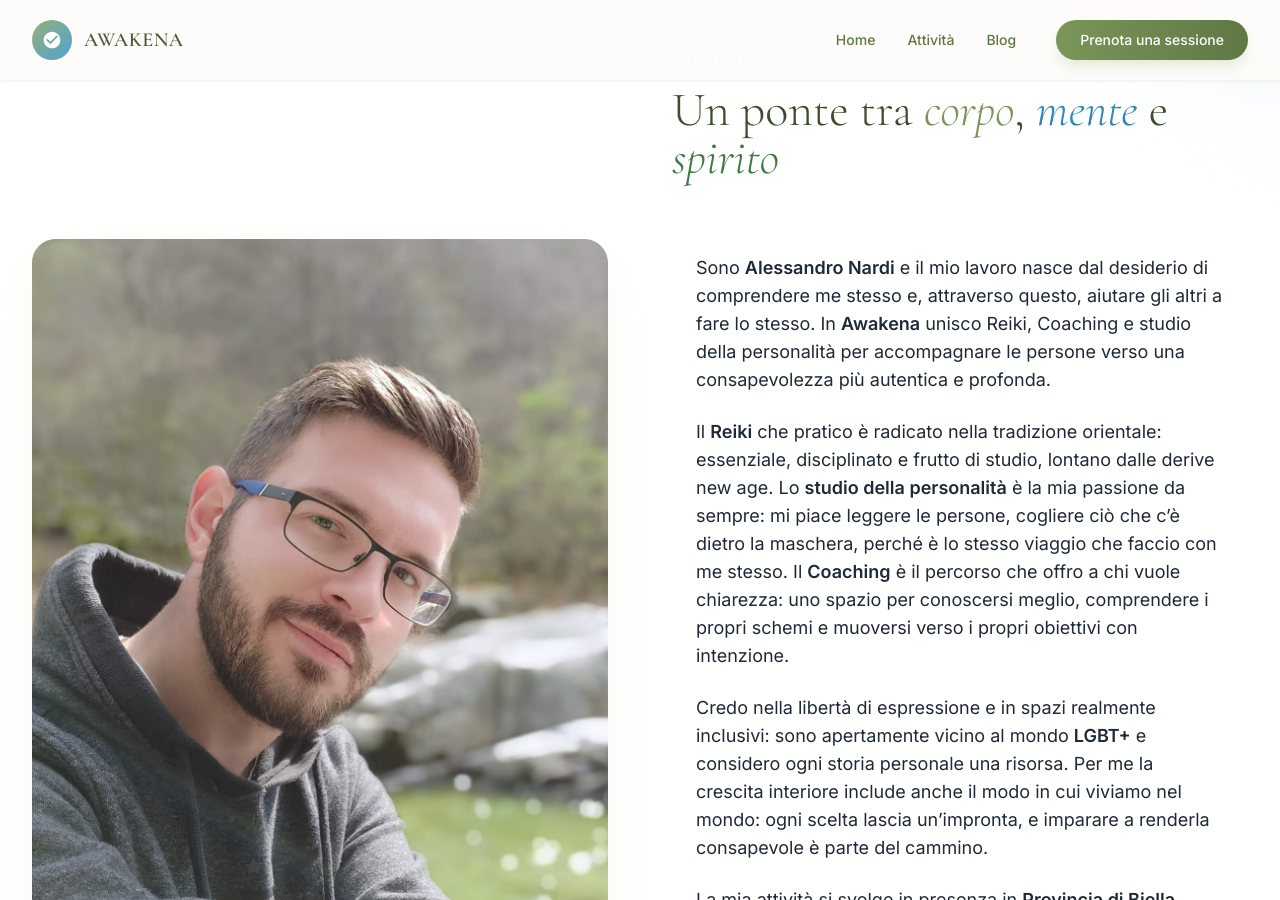
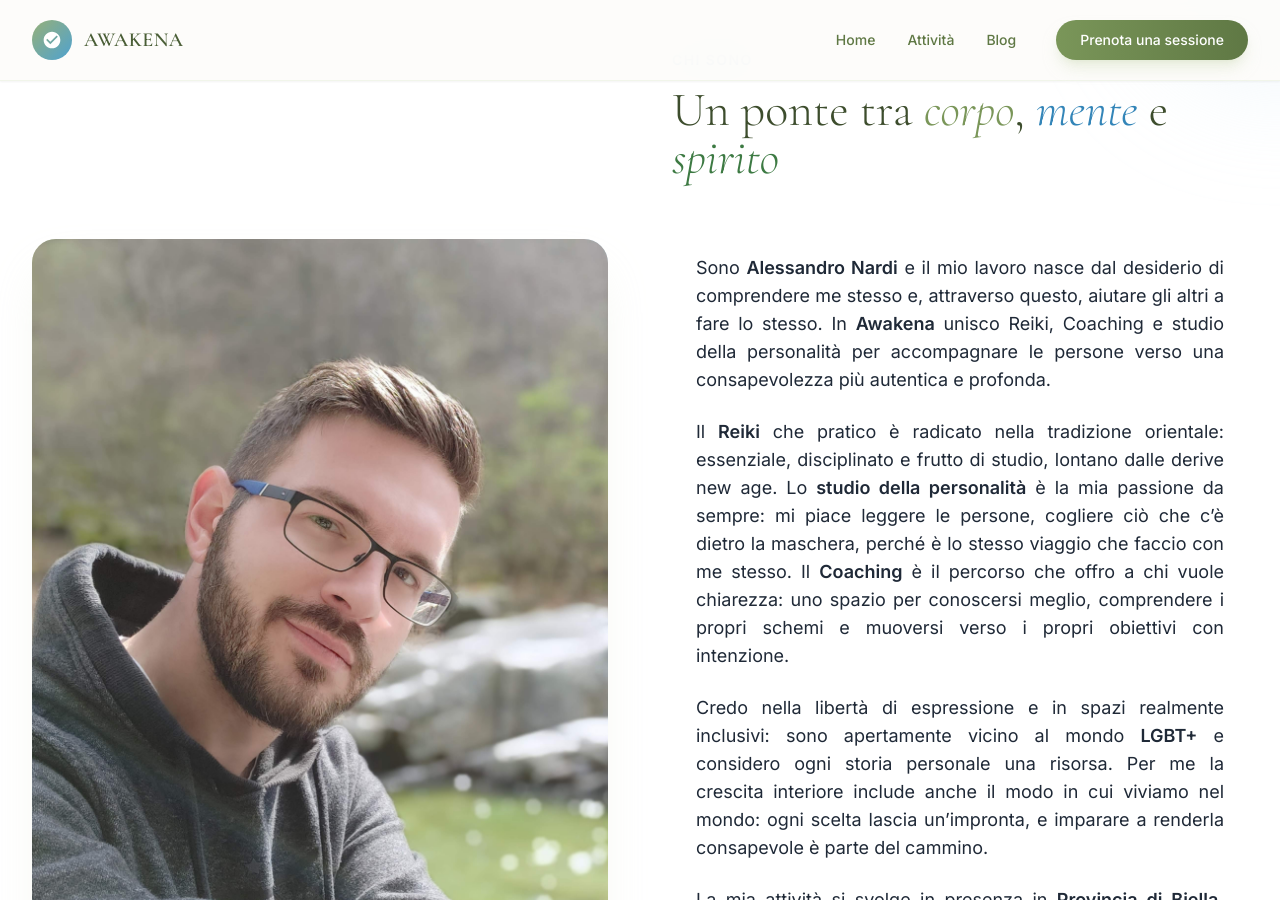
Before and after one commit to rerosku/rerosku.github.io, a Jekyll site: the page built from index.html, in a window 1280 px wide and 900 px high, scrolled down 1029 px. Built offline with Jekyll 4.4.1, drawn with Linux system fonts in a browser that asks for light colours; nearby versions of some CDN libraries; some web fonts are replaced.

Commit message:
Update rerosku.github.io from Acode

```diff
--- a/index.html
+++ b/index.html
@@ -84,7 +84,7 @@ permalink: /
         </h2>
         <div class="space-y-4 text-salvia-600 leading-relaxed">
           <section class="max-w-3xl mx-auto px-6 py-12">
-  <div class="space-y-6 text-gray-800 leading-relaxed">
+  <div class="space-y-6 text-gray-800 leading-relaxed text-justify">
 
     <p class="text-lg">
       Sono <strong class="font-semibold">Alessandro Nardi</strong> e il mio lavoro nasce dal desiderio di comprendere me stesso e, attraverso questo, aiutare gli altri a fare lo stesso. In <span class="font-semibold">Awakena</span> unisco Reiki, Coaching e studio della personalità per accompagnare le persone verso una consapevolezza più autentica e profonda.
```
